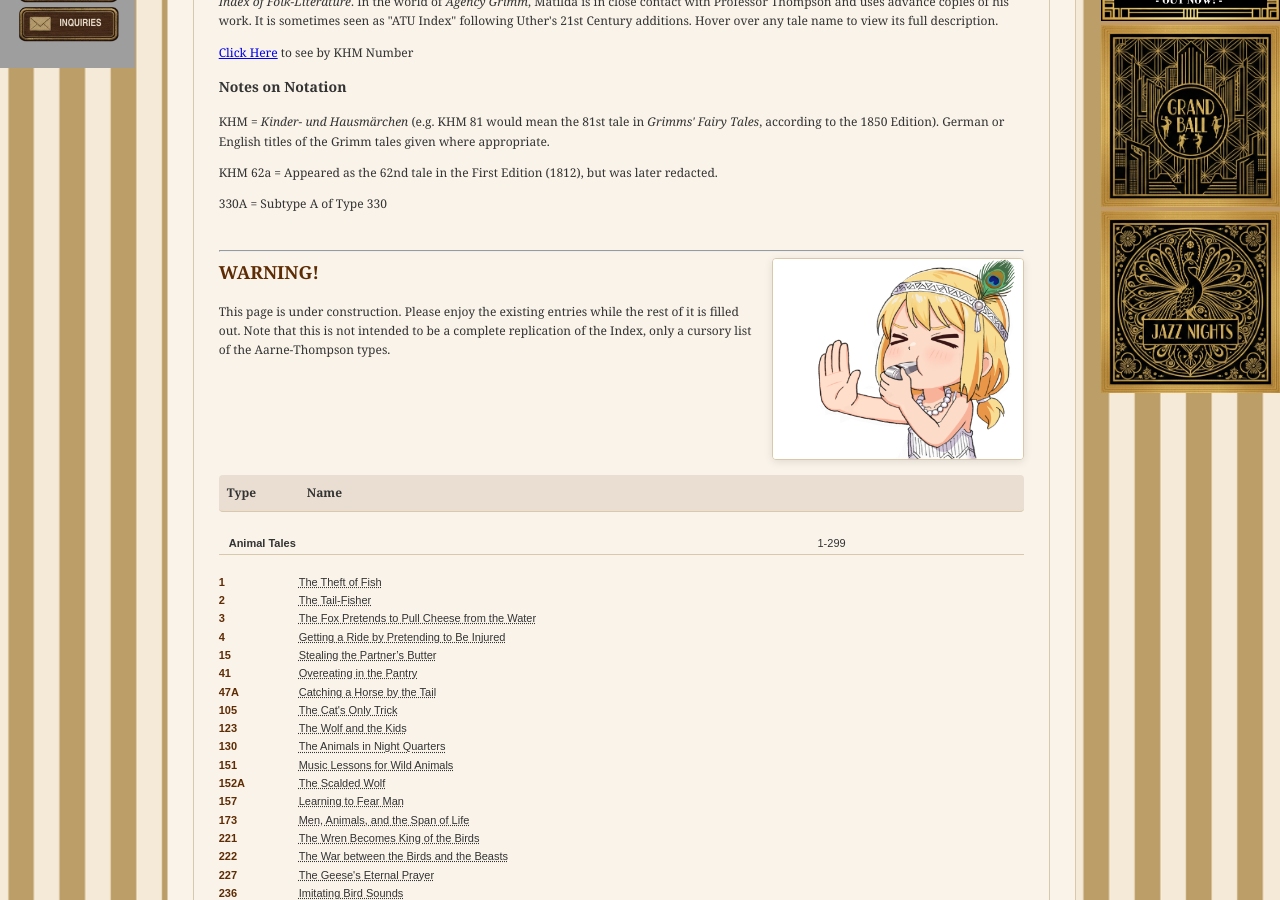
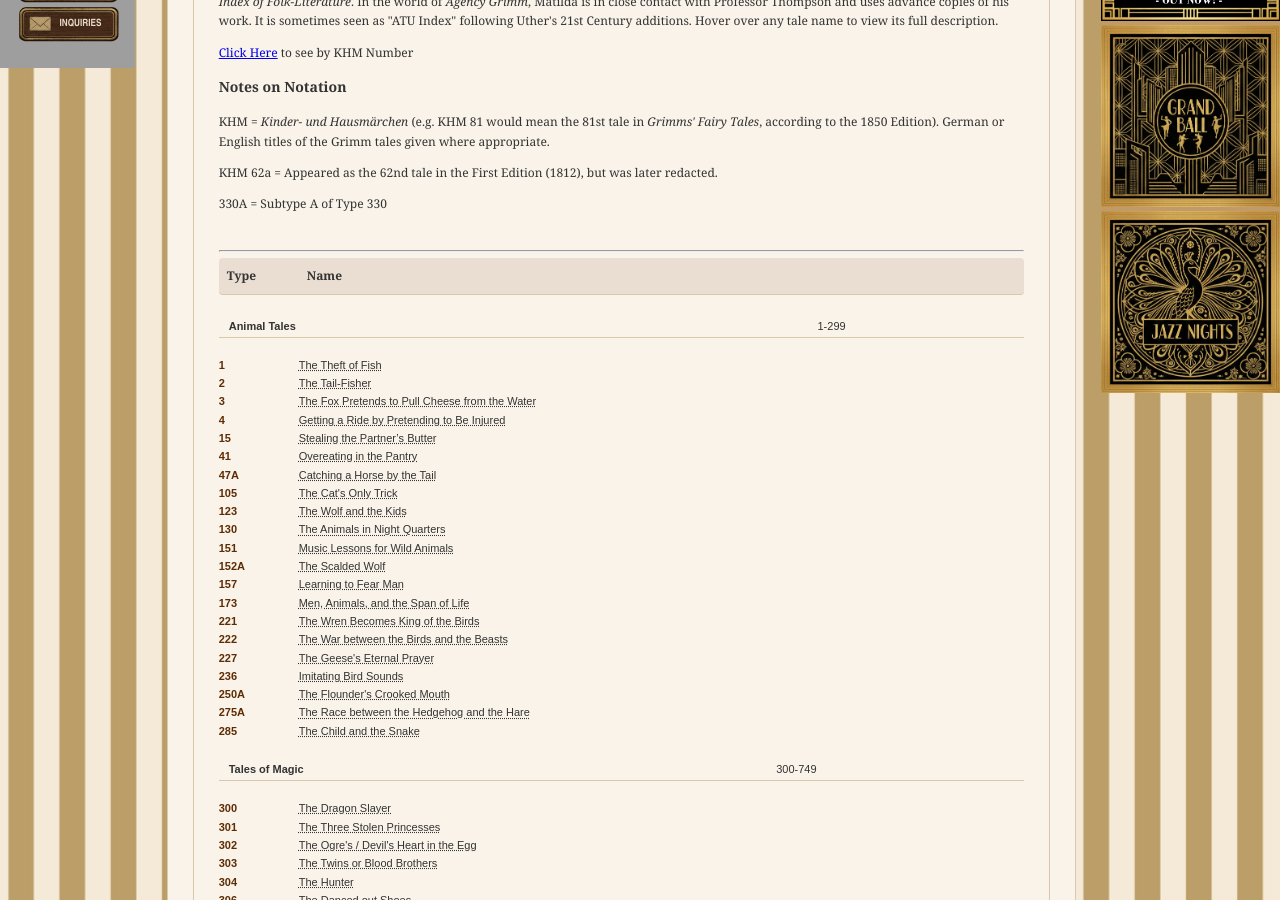
Before and after one commit to johnhopes-collab/grimmsdetectiveagency, a Jekyll site: the page built from archives/at-index.html, in a window 1280 px wide and 900 px high, scrolled down 842 px. Built offline with Jekyll 4.4.1, drawn with Linux system fonts in a browser that asks for light colours; grey boxes are pictures that could not be loaded.

Commit message:
Update at-index.html

```diff
--- a/archives/at-index.html
+++ b/archives/at-index.html
@@ -13,10 +13,6 @@ title: Archives / Aarne-Thompson Index
     <p>330A = Subtype A of Type 330</p>
     <br>
     <hr>
-    <img src="{{ site.baseurl }}/assets/images/stop3.png" alt="Graphic" class="inline-image-right">
-    <h2>WARNING!</h2>
-    <p>This page is under construction. Please enjoy the existing entries while the rest of it is filled out. Note that this is not intended to be a complete replication of the Index, only a cursory list of the Aarne-Thompson types.</p>
-    <div class="clear-float"></div> <!-- Use this to force content below to not wrap -->
 
     <!-- Header Row -->
     <div class="at-index-header"><div class="at-index-header-type">Type</div><div class="at-index-header-name">Name</div></div>
```
